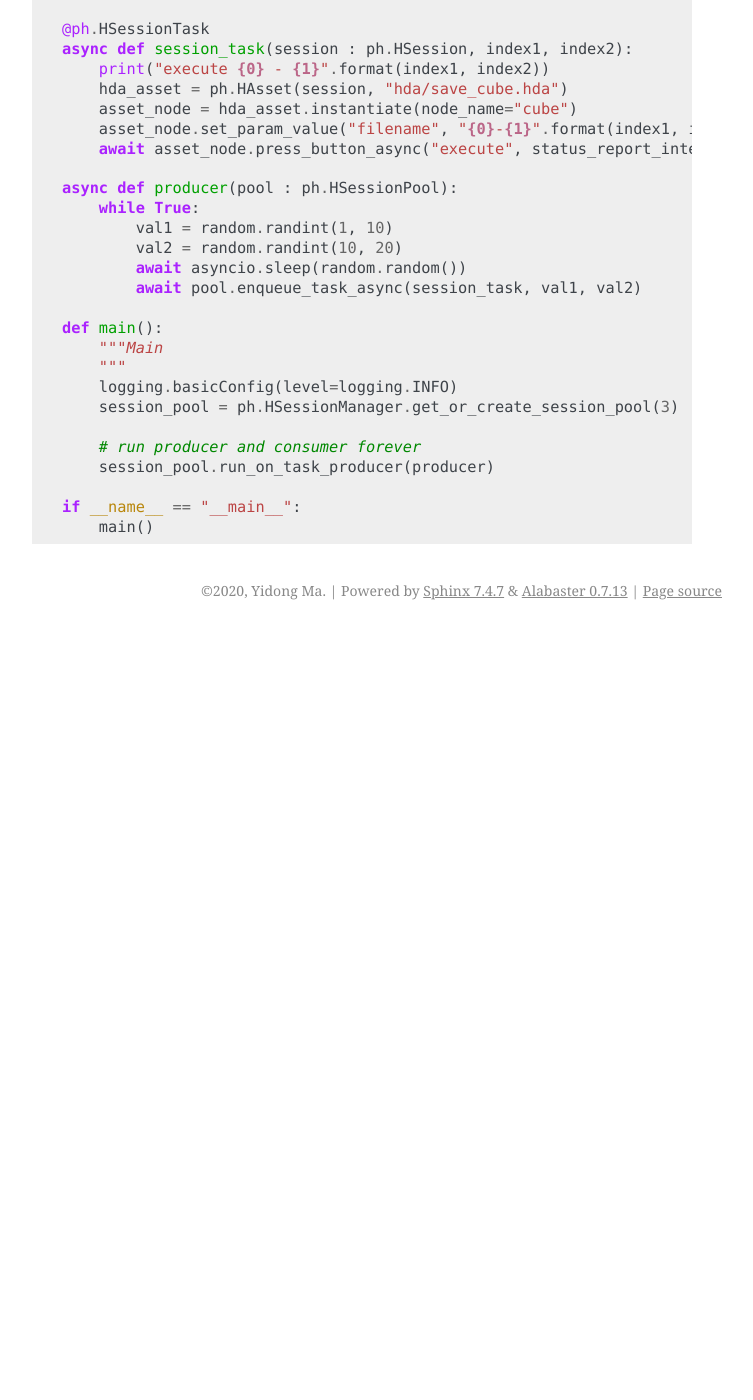
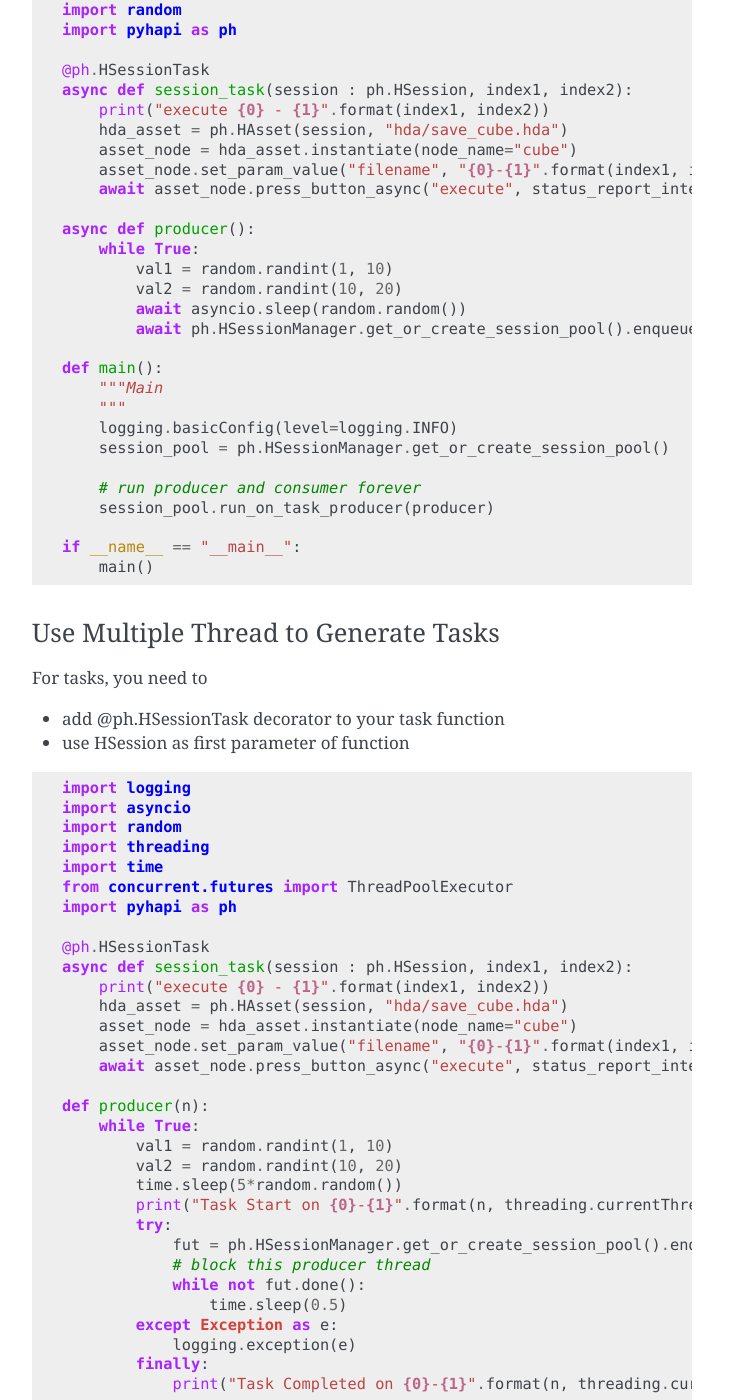
Before and after one commit to maajor/pyhapi, a Sphinx documentation site: the page built from docs/tutorial.rst, in a window 1280 px wide and 1400 px high, scrolled down 6544 px. Shown: the whole window, without its empty margins (388-1141 px from the left). Built offline with Sphinx 7.4.7, drawn with Linux system fonts in a browser that asks for light colours; before the commit the page ends 7174 px from its top, so only the background shows below that; some of the changed text lies outside the part shown.

Commit message:
* update docs

```diff
--- a/docs/conf.py
+++ b/docs/conf.py
@@ -30,7 +30,7 @@ author = 'Maajor'
 # The short X.Y version
 version = ''
 # The full version, including alpha/beta/rc tags
-release = '0.0.3b0'
+release = '0.0.3b1'
 
 
 # -- General configuration ---------------------------------------------------
--- a/docs/tutorial.rst
+++ b/docs/tutorial.rst
@@ -289,6 +289,7 @@ Process Multiple Tasks with HSessionPool
 ++++++++++++++++++++++++++++++++++++++++++++
 
 You need to
+
 - add @ph.HSessionTask decorator to your task function
 - use session as first parameter of function
 
@@ -326,11 +327,9 @@ Use Task Producer Coroutine
 ++++++++++++++++++++++++++++++++++++++++++++
 
 For tasks, you need to
+
 - add @ph.HSessionTask decorator to your task function
 - use HSession as first parameter of function
-
-For task produceer, you need to
-- use HSessionPool as first parameter
 
 .. code-block:: python
 
@@ -347,21 +346,120 @@ For task produceer, you need to
         asset_node.set_param_value("filename", "{0}-{1}".format(index1, index2))
         await asset_node.press_button_async("execute", status_report_interval=0.1)
 
-    async def producer(pool : ph.HSessionPool):
+    async def producer():
         while True:
             val1 = random.randint(1, 10)
             val2 = random.randint(10, 20)
             await asyncio.sleep(random.random())
-            await pool.enqueue_task_async(session_task, val1, val2)
+            await ph.HSessionManager.get_or_create_session_pool().enqueue_task_async(session_task, val1, val2)
 
     def main():
         """Main
         """
         logging.basicConfig(level=logging.INFO)
-        session_pool = ph.HSessionManager.get_or_create_session_pool(3)
+        session_pool = ph.HSessionManager.get_or_create_session_pool()
 
         # run producer and consumer forever
         session_pool.run_on_task_producer(producer)
 
     if __name__ == "__main__":
         main()
+
+Use Multiple Thread to Generate Tasks
+++++++++++++++++++++++++++++++++++++++++++++
+
+For tasks, you need to
+
+- add @ph.HSessionTask decorator to your task function
+- use HSession as first parameter of function
+
+.. code-block:: python
+
+    import logging
+    import asyncio
+    import random
+    import threading
+    import time
+    from concurrent.futures import ThreadPoolExecutor
+    import pyhapi as ph
+
+    @ph.HSessionTask
+    async def session_task(session : ph.HSession, index1, index2):
+        print("execute {0} - {1}".format(index1, index2))
+        hda_asset = ph.HAsset(session, "hda/save_cube.hda")
+        asset_node = hda_asset.instantiate(node_name="cube")
+        asset_node.set_param_value("filename", "{0}-{1}".format(index1, index2))
+        await asset_node.press_button_async("execute", status_report_interval=0.1)
+
+    def producer(n):
+        while True:
+            val1 = random.randint(1, 10)
+            val2 = random.randint(10, 20)
+            time.sleep(5*random.random())
+            print("Task Start on {0}-{1}".format(n, threading.currentThread().getName()))
+            try:
+                fut = ph.HSessionManager.get_or_create_session_pool().enqueue_task(session_task, val1, val2)
+                # block this producer thread
+                while not fut.done():
+                    time.sleep(0.5)
+            except Exception as e:
+                logging.exception(e)
+            finally:
+                print("Task Completed on {0}-{1}".format(n, threading.currentThread().getName()))
+
+    def main():
+        """Main
+        """
+        logging.basicConfig(level=logging.INFO)
+        session_pool = ph.HSessionManager.get_or_create_session_pool()
+
+        # run consumer on background thread forever
+        session_pool.run_task_consumer_on_background()
+
+        executor = ThreadPoolExecutor(max_workers=4)
+        for i in range(0,4):
+            executor.submit(producer, i)
+
+    if __name__ == "__main__":
+        main()
+
+A Flask Houdini Server Demo
+++++++++++++++++++++++++++++++++++++++++++++
+
+A demo to run houdini on server and respond to restful api
+
+.. code-block:: python
+
+    import os, time, datetime
+    from flask import Flask, request, send_file
+    import pyhapi as ph
+
+    app = Flask(__name__)
+
+    @ph.HSessionTask
+    async def session_task(session : ph.HSession, filename, seed):
+        hda_asset = ph.HAsset(session, "hda/save_cube.hda")
+        asset_node = hda_asset.instantiate(node_name="cube")
+        asset_node.set_param_value("filename", "{0}".format(filename))
+        asset_node.set_param_value("seed", seed)
+        await asset_node.press_button_async("execute", status_report_interval=0.1)
+
+    @app.route('/sample', methods=['POST'])
+    def sample():
+        try:
+            seed = request.json['seed']
+            filename = datetime.datetime.now().strftime("%m%d%Y%H%M%S")
+            fut = ph.HSessionManager.get_or_create_session_pool().enqueue_task(session_task, filename, seed)
+            while not fut.done():
+                time.sleep(0.1)
+            return send_file("{0}.obj".format(filename))
+        except Exception as e:
+            print(e)
+
+    def main():
+        session_pool = ph.HSessionManager.get_or_create_session_pool()
+        session_pool.run_task_consumer_on_background()
+        app.run(threaded=True, host='127.0.0.1')
+
+    if __name__ == "__main__":
+        main()
--- a/pyhapi/__init__.py
+++ b/pyhapi/__init__.py
@@ -11,7 +11,7 @@ from .hnode import HNode, HInputNode, HHeightfieldInputNode, HHeightfieldInputVo
 from .hasset import HAsset
 from . import hapi as HAPI
 
-__version__ = "0.0.3b0"
+__version__ = "0.0.3b1"
 
 
 import platform
```
Also changed, not shown: docs/changelog.rst (+7 -0 lines), 1 other file.
